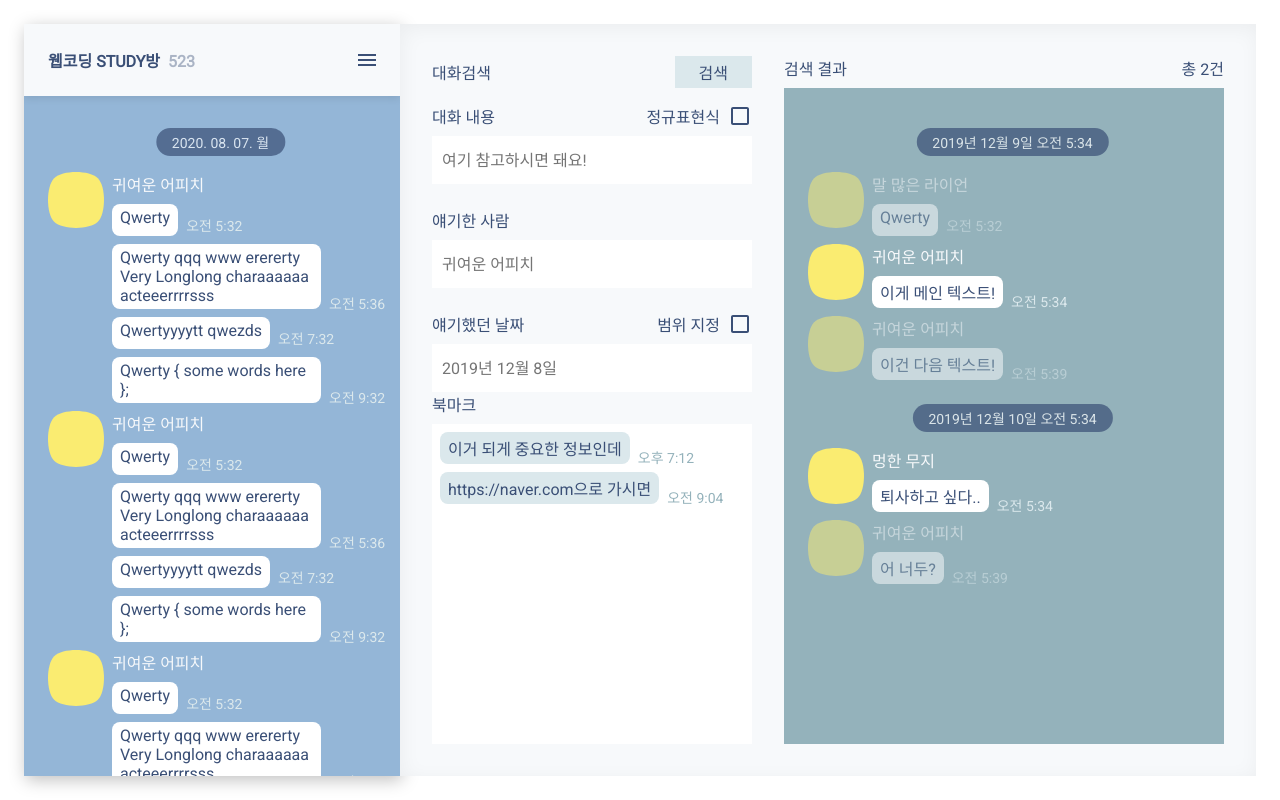
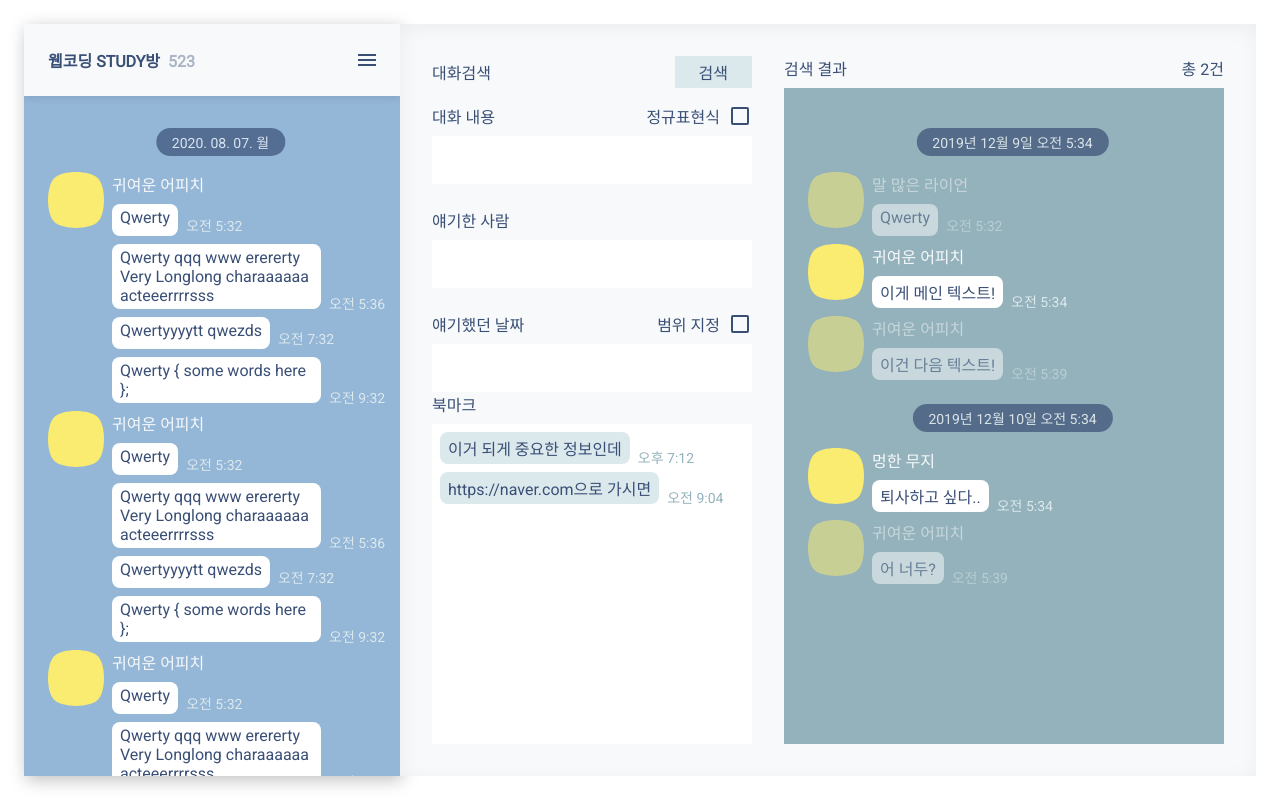
Before and after one commit to MaetDol/JSToys, a React (Create React App) app in the folder explore-kakaochat/site/: page / in a window 1280 px wide. Built offline with nearby package versions, Linux system fonts and the light colour scheme.

Commit message:
Now can handle attributes like onchange etc

```diff
--- a/explore-kakaochat/site/src/components/Input.js
+++ b/explore-kakaochat/site/src/components/Input.js
@@ -21,7 +21,7 @@ const InputElem = styled.input`
   }
 `;
 
-function Input({ label, id, placeholder, children }) {
+function Input({ label, id, children, attributes={} }) {
 
   return (
     <Wrapper>
@@ -31,7 +31,10 @@ function Input({ label, id, placeholder, children }) {
         </label>
       )}
       {children}
-      <InputElem id={id} placeholder={placeholder} />
+      <InputElem
+        id={id}
+        {...attributes}
+      />
     </Wrapper>
   );
 }
```
